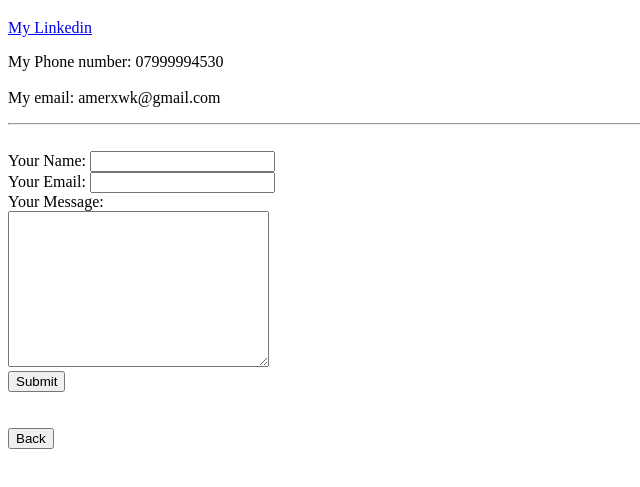
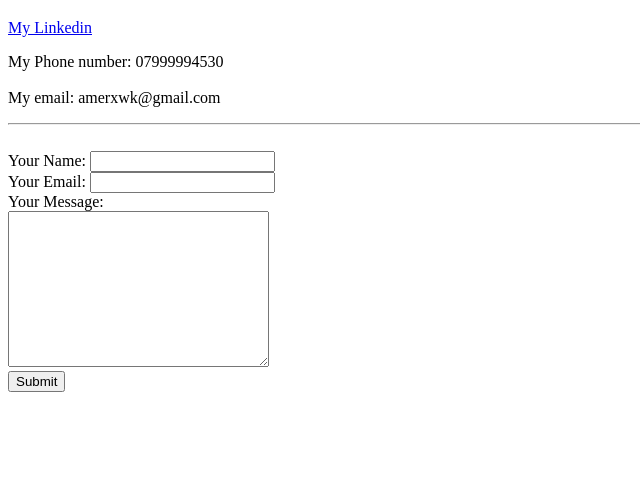
Before and after one commit to AmerShouaeb/cv, a plain HTML site: page contact-me.html in a window 1280 px wide. Shown: the part 61-548 px from the top of the page, without its empty margins (0-640 px from the left). Drawn offline with Linux system fonts and the light colour scheme.

Commit message:
Update contact-me.html

```diff
--- a/contact-me.html
+++ b/contact-me.html
@@ -23,9 +23,4 @@
   <textarea name="yourMessage" rows="10" cols="30"></textarea> <br>
   <input type="submit" name=""> <br> <br> <br>
 </form>
-
-<form class="" action="index.html" method="post">
-  <input type="submit" name="Back" value="Back">
-</form>
-
 </html>
```
